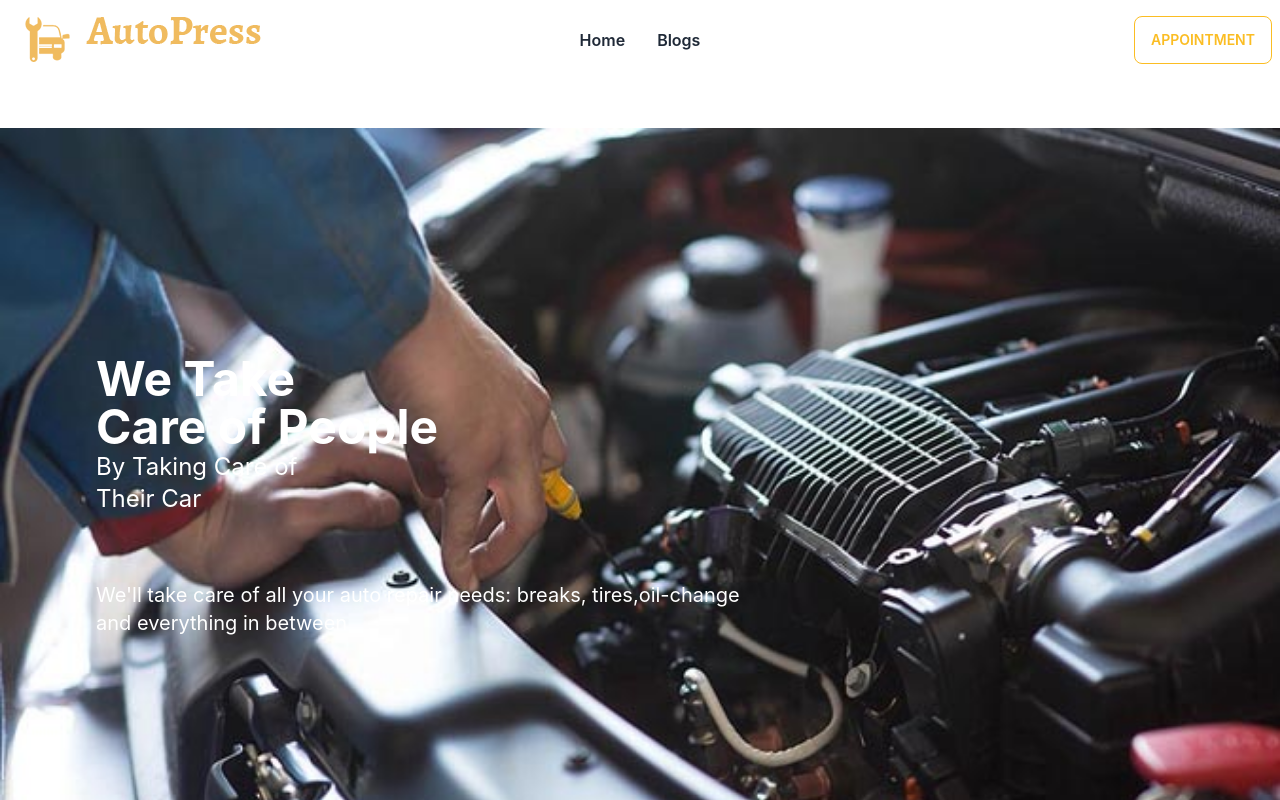
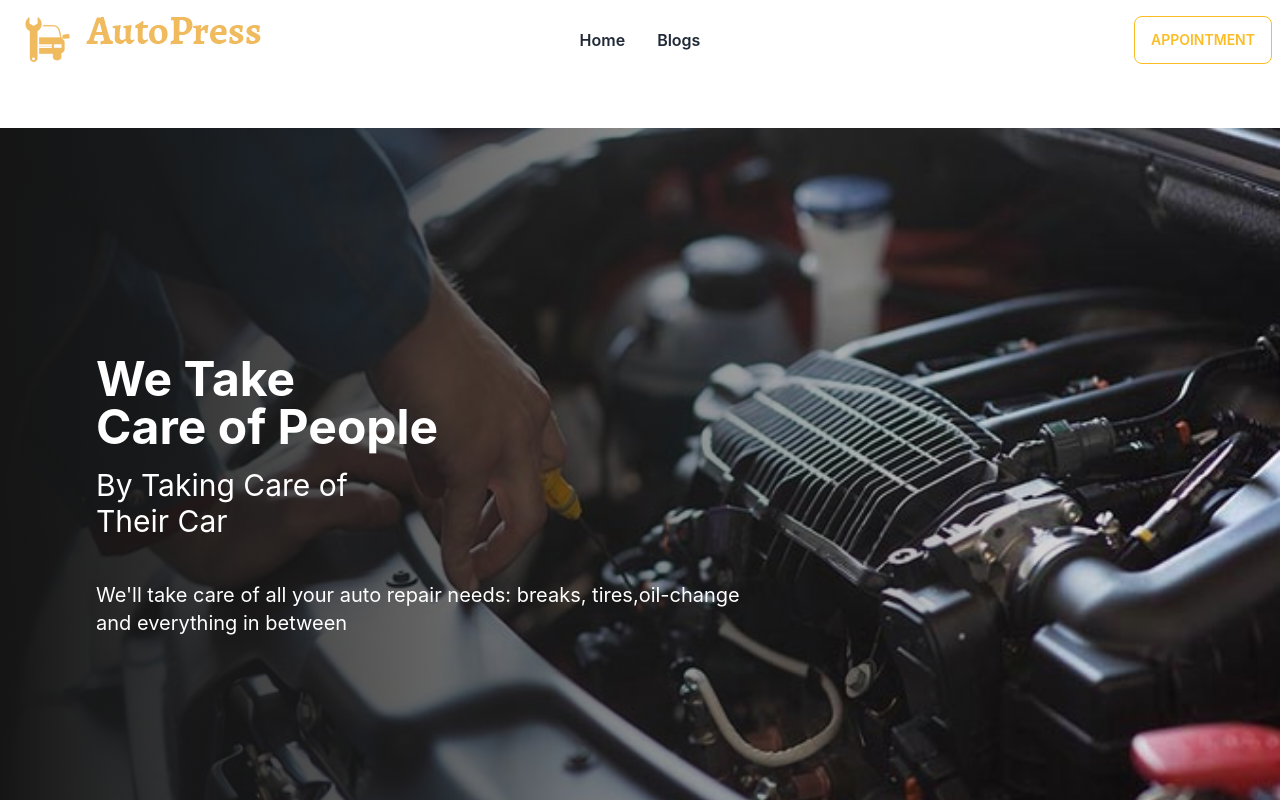
Before and after one commit to GitHub-Sanjit/Assignment-11-client-side, a React (Create React App) app in the folder service-review-client/: page / in a window 1280 px wide. Shown: the top 800 px of the page. Built offline with nearby package versions, Linux system fonts and the light colour scheme.

Commit message:
Banner with gradient overlay

```diff
--- /dev/null
+++ b/service-review-client/src/Pages/Home/Banner/Banner.css
@@ -0,0 +1,10 @@
+.banner-img:after {
+  content: "";
+  position: absolute;
+  left: 0;
+  top: 0;
+  width: 100%;
+  height: 100%;
+  display: inline-block;
+  background: linear-gradient(to right, #151515 0%, rgba(22, 22, 22, 0) 100%);
+}
--- a/service-review-client/src/Pages/Home/Banner/Banner.js
+++ b/service-review-client/src/Pages/Home/Banner/Banner.js
@@ -1,17 +1,20 @@
 import React from "react";
 import img from "../../../assets/banner/banner2.jpg";
+import "./Banner.css";
 
 const Banner = () => {
   return (
     <div className="carousel w-full">
-      <div id="slide1" className="carousel-item relative w-full">
-        <img src={img} className="w-full" alt="" />
+      <div className="carousel-item relative w-full">
+        <div className="banner-img w-full">
+          <img className="w-full  " src={img} alt="" />
+        </div>
         <div className="absolute flex-col justify-start transform-translate-y-1/2 top-1/4 left-24 text-white">
-          <h1 className="text-5xl font-bold">
+          <h1 className="text-5xl font-bold mb-4">
             We Take <br />
             Care of People
           </h1>
-          <h1 className="text-2xl">
+          <h1 className="text-3xl">
             By Taking Care of <br />
             Their Car
           </h1>
```
